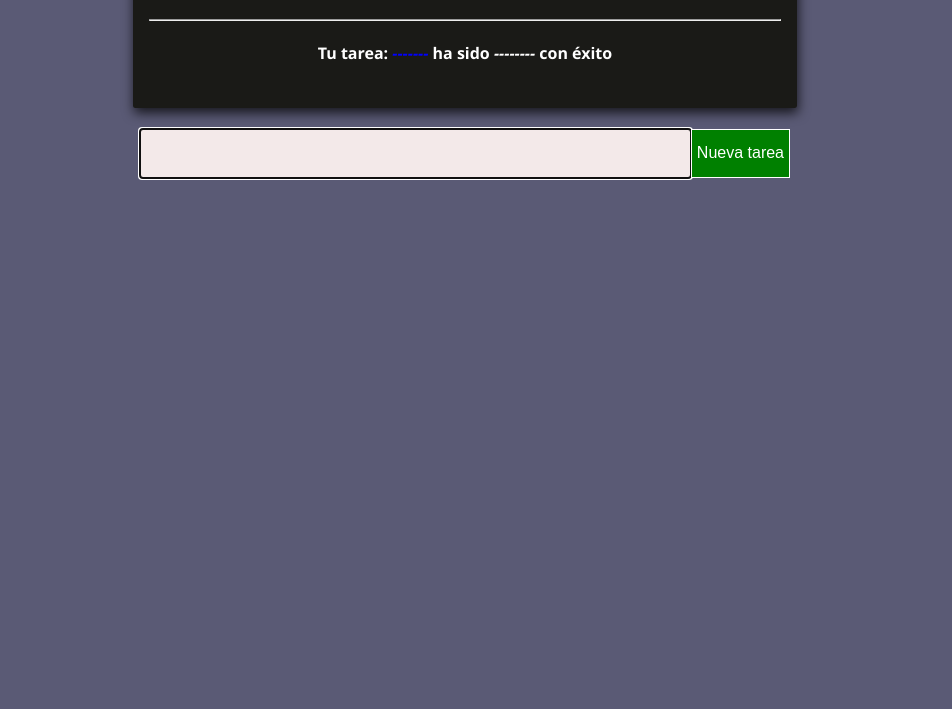
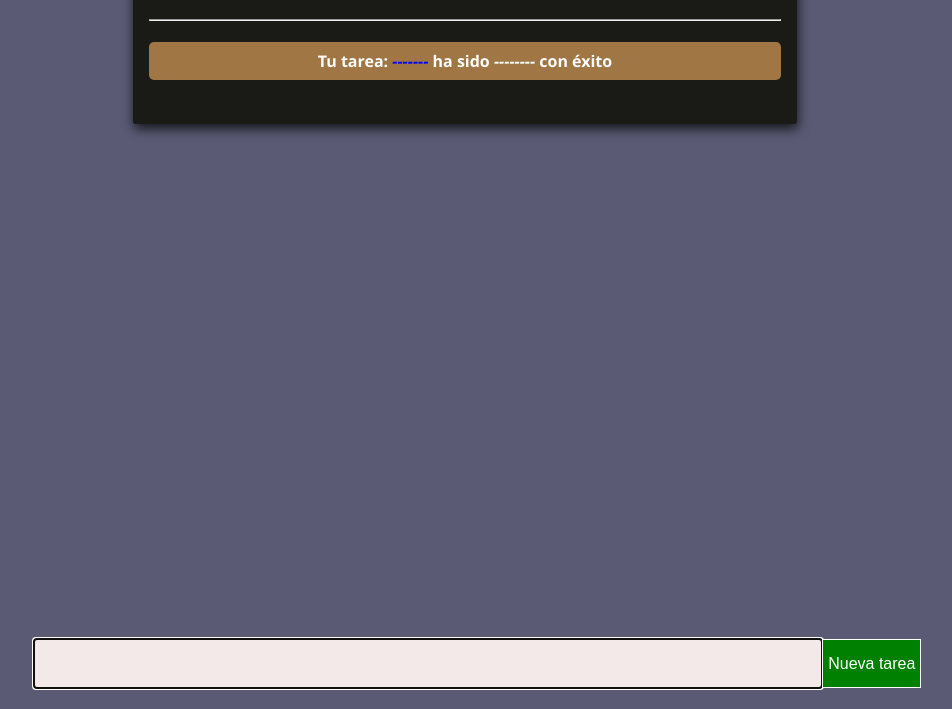
Before and after one commit to annasauciuc/TodoList_To_The_Next_Level, a plain HTML site: page index.html in a window 1280 px wide. Shown: the part 91-800 px from the top of the page, without its empty margins (175-1127 px from the left). Drawn offline with Linux system fonts and the light colour scheme.

Commit message:
minor changes on items display

```diff
--- a/index.html
+++ b/index.html
@@ -29,6 +29,12 @@
         border-radius: 2px;
     }
 
+    h4 {
+        background-color: rgba(251, 180, 99, 0.6);
+        padding: 0.5em;
+        border-radius: 5px;
+    }
+
     div.main-container:hover {
         -webkit-box-shadow: 1px 5px 12px -28px rgba(0, 0, 0, 0.75);
         -moz-box-shadow: 1px 5px 12px -28px rgba(0, 0, 0, 0.75);
@@ -44,6 +50,9 @@
         display: flex;
         flex-direction: column;
         align-content: center;
+        overflow-y: auto;
+        overflow-x: hidden;
+        max-height: 450px;
     }
 
     li {
@@ -56,7 +65,7 @@
         width: 100%;
         opacity: 1;
         display: flex;
-        justify-content: space-around;
+        justify-content: space-between;
         align-content: center;
         align-items: center;
     }
@@ -74,7 +83,7 @@
         align-items: center;
     }
 
-    li div p {
+    li p {
         margin-right: 2px;
         margin-left: 2px;
     }
@@ -97,6 +106,9 @@
         width: 70%;
         display: flex;
         justify-content: center;
+        position: fixed;
+        bottom: 0;
+        width: 100%;
     }
 
     form input.addInput {
@@ -106,6 +118,7 @@
         font-family: 'Lucida Sans', 'Lucida Sans Regular', 'Lucida Grande', 'Lucida Sans Unicode', Geneva, Verdana, sans-serif;
         width: 60%;
         transition: 0.3s ease all;
+
     }
 
     form input.addInput:focus {
@@ -314,10 +327,10 @@
 
         todolist.addEventListener('click', (e) => {
             if (e.target.className === "delete") {
-                const audio = new Audio('sounds/deleteSound.mp3');
-                audio.currentTime = 1.5;
-                audio.play();
                 if (confirm("¿Estas seguro de querer borrarlo?")) {
+                    const audio = new Audio('sounds/deleteSound.mp3');
+                    audio.currentTime = 1.5;
+                    audio.play();
                     let todoItem = e.target.parentNode.parentNode;
                     let todoItemValue = todoItem.firstElementChild.innerText;
                     todoItem.classList.add("fadeOut");
```
